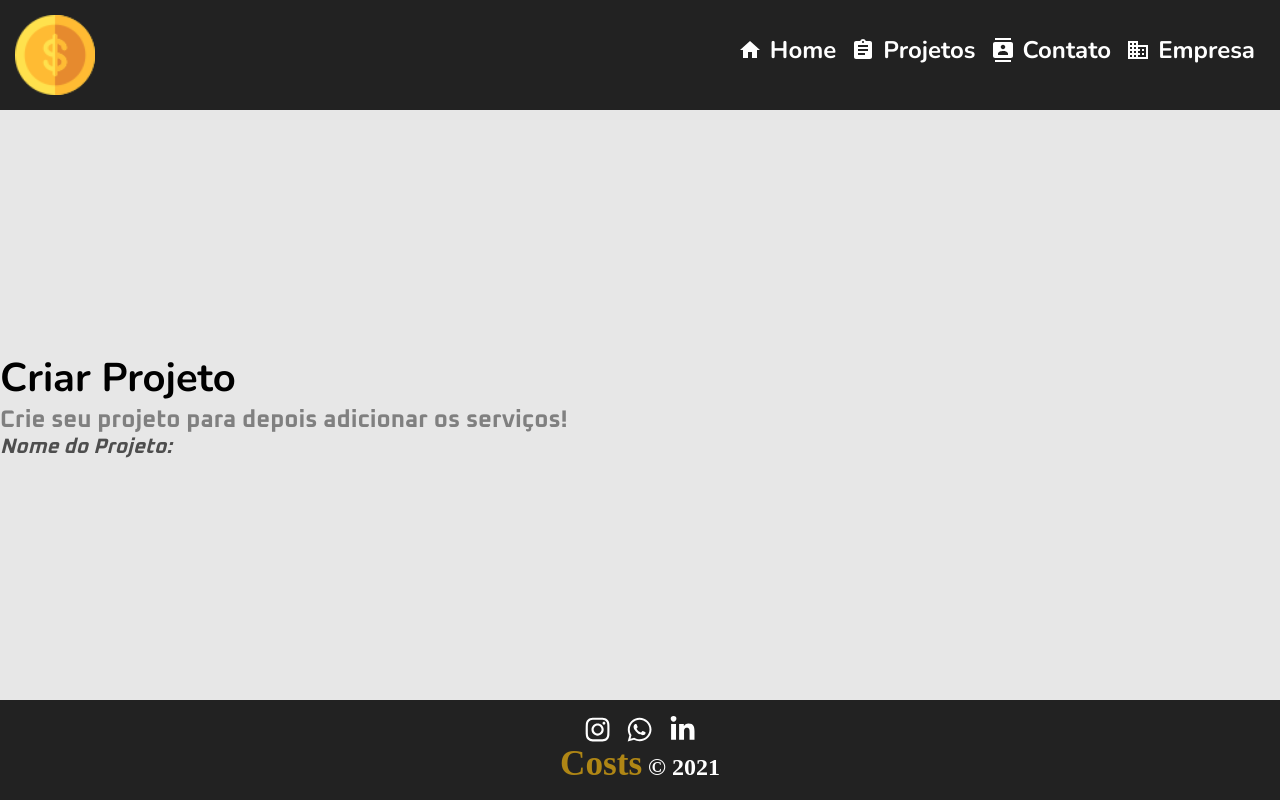
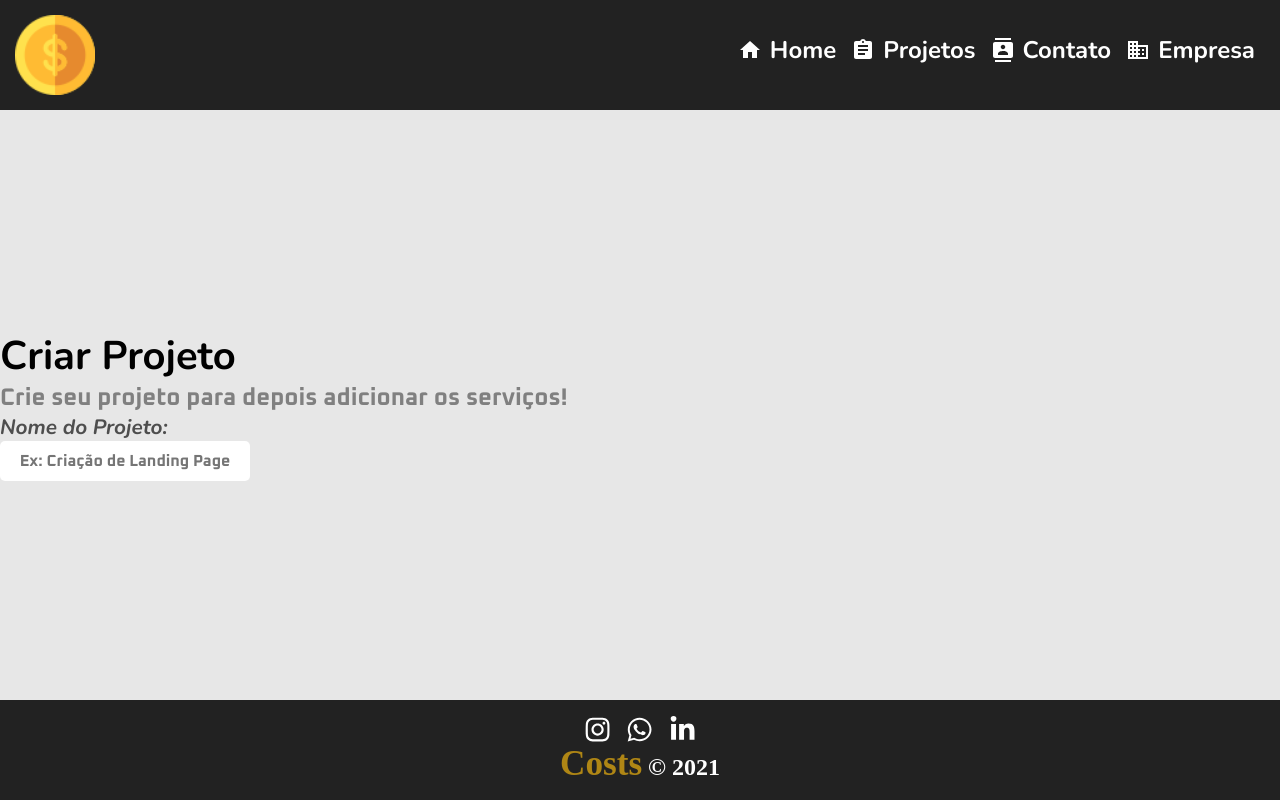
Before and after one commit to Kauadasilvalourenco/projeto_costs, a React (Vite) app: page /criarProjeto in a window 1280 px wide. Built offline with nearby package versions, Linux system fonts and the light colour scheme; a web font is replaced by a local one.

Commit message:
feat: Criado estrutura e estilo do componente Input Alterado fonte-family do componente Label

```diff
--- /dev/null
+++ b/src/components/_input/Input.jsx
@@ -0,0 +1,20 @@
+import styleInput from "./Input.module.css";
+// import css;
+
+function Input({type, name, id, placeholder, onChange, style}) {
+    return(
+        <div>
+            <input
+                type={type}
+                name={name}
+                id={id}
+                placeholder={placeholder}
+                onChange={onChange}
+                className={`${styleInput.input} ${style}`}
+                required
+            />
+        </div>
+    )
+}
+
+export default Input;
--- /dev/null
+++ b/src/components/_input/Input.module.css
@@ -0,0 +1,11 @@
+.input {
+    min-width: 250px;
+    height: 40px;
+    text-align: center;
+    font-family: var(--fonte_paragrafo);
+    font-size: 1rem;
+    font-weight: bold;
+    padding: 5px;
+    border: none;
+    border-radius: 5px;
+}
--- a/src/components/_label/Label.module.css
+++ b/src/components/_label/Label.module.css
@@ -1,5 +1,5 @@
 .label {
-    font-family: var(--fonte_paragrafo);
+    font-family: var(--fonte_padrao);
     font-size: var(--tamanho_p);
     font-weight: bold;
     color: var(--cor_label);
--- a/src/pages/criar-projeto/CriarProjeto.jsx
+++ b/src/pages/criar-projeto/CriarProjeto.jsx
@@ -3,6 +3,7 @@ import { useId } from "react";
 
 import Typography from "../../components/_typography/Typography";
 import Label from "../../components/_label/Label";
+import Input from "../../components/_input/Input";
 // import components;
 
 function CriarProjeto() {
@@ -24,11 +25,19 @@ function CriarProjeto() {
             </Typography>
 
             <form>
-                <Label
-                    htmlFor={`${ID}-nome_projeto`}
-                >
-                    Nome do Projeto:
-                </Label>
+                <div className="conteiner_nome_projeto">
+                    <Label
+                        htmlFor={`${ID}-nome_projeto`}
+                    >
+                        Nome do Projeto:
+                    </Label>
+                    <Input
+                      type={"text"}
+                      name={`${ID}-nome_projeto`}
+                      id={`${ID}-nome_projeto`}
+                      placeholder={"Ex: Criação de Landing Page"}
+                    />
+                </div>
             </form>
 
         </div>
```
